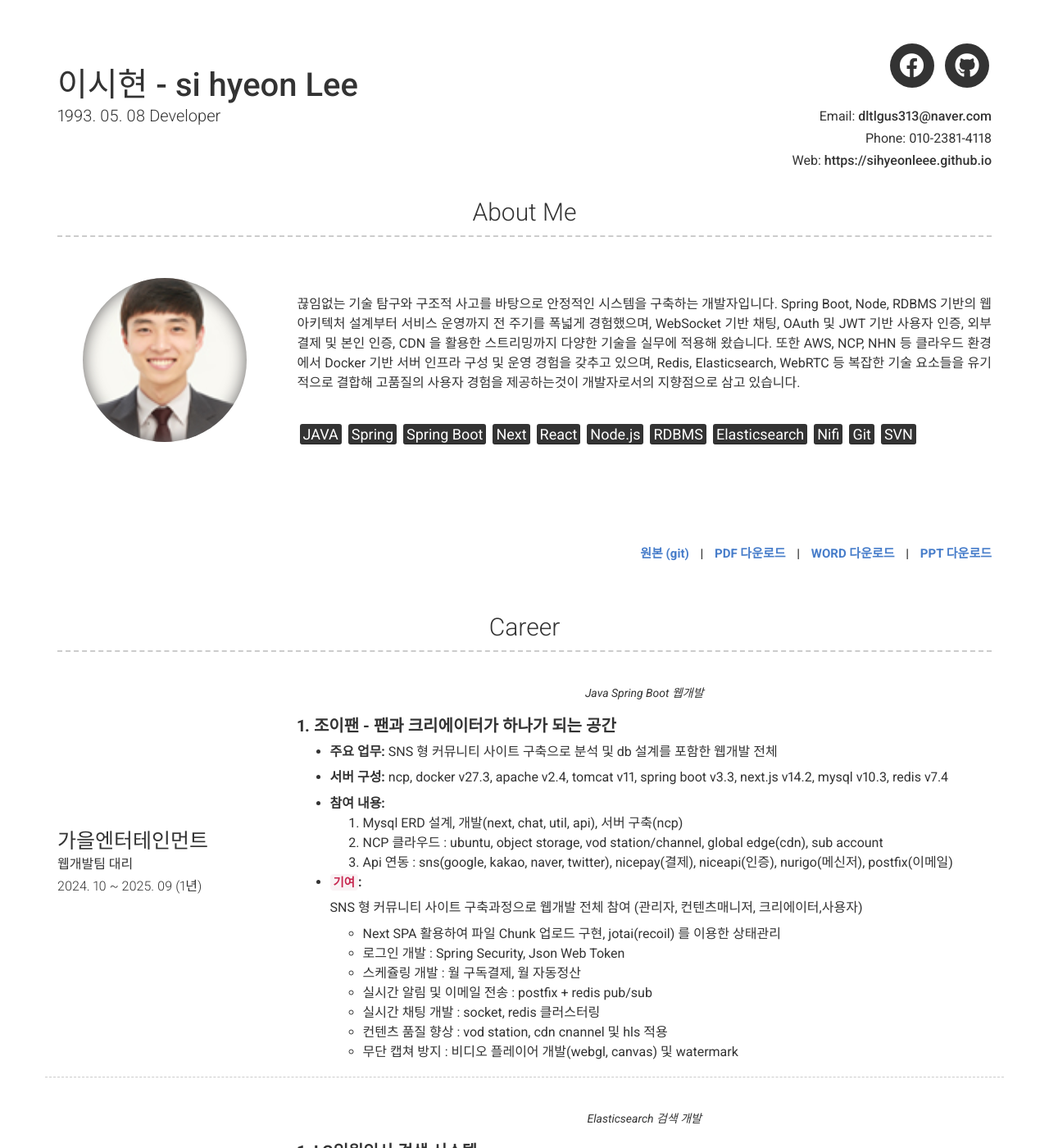
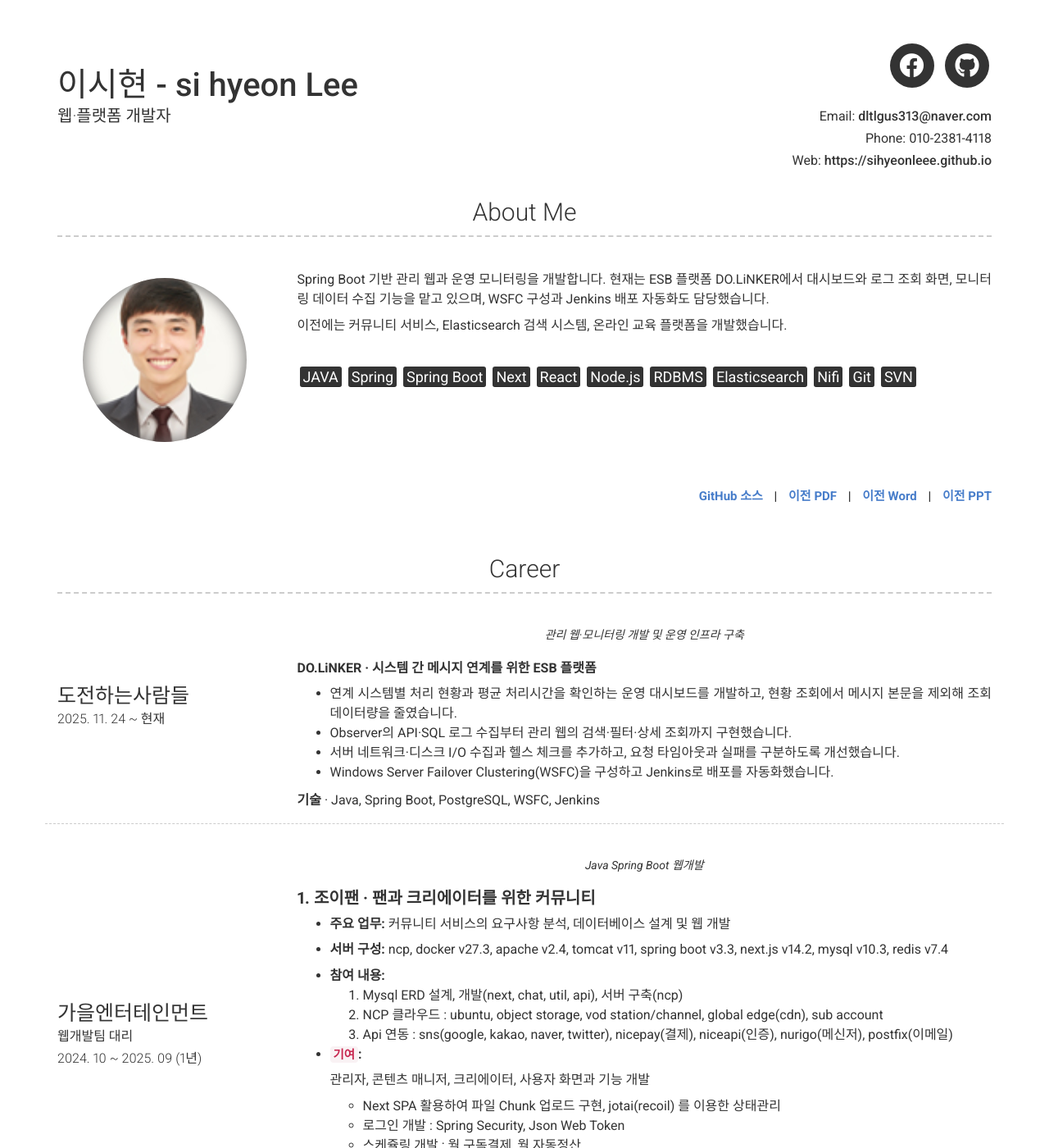
Before and after one commit to sihyeonleee/sihyeonleee.github.io, a Jekyll site: the page built from index.md, in a window 1280 px wide and 1400 px high. Shown: the whole window at 82% size. Built offline with Jekyll 4.4.1, drawn with Linux system fonts in a browser that asks for light colours; nearby versions of some CDN libraries; some of the changed text lies outside the part shown.

Commit message:
Update resume with DO.LiNKER experience

```diff
--- a/_config.yml
+++ b/_config.yml
@@ -7,7 +7,7 @@ version: 2
 
 # Personal info
 name: 이시현 - si hyeon Lee
-title: 1993. 05. 08 Developer
+title: 웹·플랫폼 개발자
 email: dltlgus313@naver.com
 # email_title: Email (Email title override)
 phone: 010-2381-4118
@@ -52,15 +52,10 @@ facebook_username: https://www.facebook.com/profile.php?id=100004964325600
 about_title: About Me
 about_profile_image: images/jobs.JPG
 about_content: | # this will include new lines to allow paragraphs
-  <div style="font-size: 1.6rem; text-align: justify; margin-top: 30px;">
-    끊임없는 기술 탐구와 구조적 사고를 바탕으로 안정적인 시스템을 구축하는 개발자입니다.
-    Spring Boot, Node, RDBMS 기반의 웹 아키텍처 설계부터 서비스 운영까지 전 주기를
-    폭넓게 경험했으며, WebSocket 기반 채팅, OAuth 및 JWT 기반 사용자 인증, 외부 결제
-    및 본인 인증, CDN 을 활용한 스트리밍까지 다양한 기술을 실무에 적용해 왔습니다.
-    또한 AWS, NCP, NHN 등 클라우드 환경에서 Docker 기반 서버 인프라 구성 및 운영
-    경험을 갖추고 있으며, Redis, Elasticsearch, WebRTC 등 복잡한 기술 요소들을
-    유기적으로 결합해 고품질의 사용자 경험을 제공하는것이 개발자로서의 지향점으로 삼고 있습니다.
-  </div>
+  Spring Boot 기반 관리 웹과 운영 모니터링을 개발합니다. 현재는 ESB 플랫폼 DO.LiNKER에서 대시보드와 로그 조회 화면, 모니터링 데이터 수집 기능을 맡고 있으며, WSFC 구성과 Jenkins 배포 자동화도 담당했습니다.
+
+  이전에는 커뮤니티 서비스, Elasticsearch 검색 시스템, 온라인 교육 플랫폼을 개발했습니다.
+
   <div style="font-size: 200%; margin-top:35px;">
     <mark style="margin-left:3px;">JAVA</mark>
     <mark style="margin-left:3px;">Spring</mark>
@@ -75,15 +70,14 @@ about_content: | # this will include new lines to allow paragraphs
     <mark style="margin-left:3px;">SVN</mark>
   </div>
 
-
   <div style="margin-top: 120px; margin-bottom: 30px; font-size: 1.5em; font-weight: 900; text-align: right;">
-    <a href="https://sihyeonleee.github.io">원본 (git)</a>
+    <a href="https://github.com/sihyeonleee/sihyeonleee.github.io">GitHub 소스</a>
     <span style="margin-left: 10px;margin-right: 10px;"> | </span>
-    <a href="images/sihyeonleee.pdf" download="sihyeonlee">PDF 다운로드</a>
+    <a href="images/sihyeonleee.pdf" download="sihyeonlee">이전 PDF</a>
     <span style="margin-left: 10px;margin-right: 10px;"> | </span>
-    <a href="images/sihyeonleee.docx" download="sihyeonlee">WORD 다운로드</a>
+    <a href="images/sihyeonleee.docx" download="sihyeonlee">이전 Word</a>
     <span style="margin-left: 10px;margin-right: 10px;"> | </span>
-    <a href="images/sihyeonleee.pptx" download="sihyeonlee">PPT 다운로드</a>
+    <a href="images/sihyeonleee.pptx" download="sihyeonlee">이전 PPT</a>
   </div>
 
 content:
@@ -92,16 +86,32 @@ content:
     content:
       - layout: left
         border: weak
+        title: 도전하는사람들
+        caption: 2025. 11. 24 ~ 현재
+        quote: >
+          관리 웹·모니터링 개발 및 운영 인프라 구축
+        description: |
+          **DO.LiNKER · 시스템 간 메시지 연계를 위한 ESB 플랫폼**
+
+          - 연계 시스템별 처리 현황과 평균 처리시간을 확인하는 운영 대시보드를 개발하고, 현황 조회에서 메시지 본문을 제외해 조회 데이터량을 줄였습니다.
+          - Observer의 API·SQL 로그 수집부터 관리 웹의 검색·필터·상세 조회까지 구현했습니다.
+          - 서버 네트워크·디스크 I/O 수집과 헬스 체크를 추가하고, 요청 타임아웃과 실패를 구분하도록 개선했습니다.
+          - Windows Server Failover Clustering(WSFC)을 구성하고 Jenkins로 배포를 자동화했습니다.
+
+          **기술** · Java, Spring Boot, PostgreSQL, WSFC, Jenkins
+
+      - layout: left
+        border: weak
         title: 가을엔터테인먼트
         sub_title: 웹개발팀 대리
         caption: 2024. 10 ~ 2025. 09 (1년)
         quote: >
           Java Spring Boot 웹개발
         description: |
-          **1. 조이팬 - 팬과 크리에이터가 하나가 되는 공간**
+          **1. 조이팬 · 팬과 크리에이터를 위한 커뮤니티**
           ---
           - **주요 업무:**
-          SNS 형 커뮤니티 사이트 구축으로 분석 및 db 설계를 포함한 웹개발 전체
+          커뮤니티 서비스의 요구사항 분석, 데이터베이스 설계 및 웹 개발
 
           - **서버 구성:**
           ncp, docker v27.3, apache v2.4, tomcat v11, spring boot v3.3, next.js v14.2, mysql v10.3, redis v7.4
@@ -113,20 +123,20 @@ content:
 
           - **`기여`:**
 
-            SNS 형 커뮤니티 사이트 구축과정으로 웹개발 전체 참여 (관리자, 컨텐츠매니저, 크리에이터,사용자)
+            관리자, 콘텐츠 매니저, 크리에이터, 사용자 화면과 기능 개발
             - Next SPA 활용하여 파일 Chunk 업로드 구현, jotai(recoil) 를 이용한 상태관리
             - 로그인 개발 : Spring Security, Json Web Token
             - 스케쥴링 개발 : 월 구독결제, 월 자동정산
             - 실시간 알림 및 이메일 전송 : postfix + redis pub/sub
             - 실시간 채팅 개발 : socket, redis 클러스터링
-            - 컨텐츠 품질 향상 : vod station, cdn cnannel 및 hls 적용
-            - 무단 캡쳐 방지 : 비디오 플레이어 개발(webgl, canvas) 및 watermark
+            - VOD Station, CDN, HLS를 적용한 영상 재생 구현
+            - WebGL·Canvas 기반 비디오 플레이어에 워터마크 적용
 
       - layout: left
         border: weak
         title: I-Bricks
         sub_title: 지능정보개발본부 대리
-        caption: 2023. 06 ~ 2024. 09 (1년 5개월)
+        caption: 2023. 06 ~ 2024. 09
         quote: >
           Elasticsearch 검색 개발
         description: |
@@ -144,9 +154,8 @@ content:
 
           - **`기여`:**
 
-            사내 권장 프로그램인 NiFi를 운영 서버 자원의 한계로 대처방안 개발 과정
-            - 전략 : NodeJS 수집기 이용 Chunk 별 Bulk size 조절 및 데이터 백업
-            - **결과 : 확보된 리소스만큼 메모리 증가와 데이터 백업에 여유분을 둘 수 있게 되었으며 고객만족 향상**
+            운영 서버 자원 제약에 맞춰 Node.js 기반 색인 수집기 개발
+            - 배치별 Bulk 요청 크기를 조절하고 데이터 백업 구성
 
           **2. 이용장벽없는 스마트전시관 챗봇 응답 시스템**
           ---
@@ -165,13 +174,12 @@ content:
 
             내부 서버와 고객사의 운영 서버간 데이터 싱크를 맞추기 위한 과정
             - 전략 : NodeJS, 쉘 스크립트를 이용한 마이그레이션
-            - **결과 : 복잡한 인프라 구성에 따른 데이터 동기화 요청에 빠른 대응**
 
       - layout: left
         border: weak
         title: PCN
         sub_title: dv실 대리
-        caption: 2022. 10 ~ 2023. 05 (7개월)
+        caption: 2022. 10 ~ 2023. 05
         quote: >
           Java Spring 웹개발
         description: |
@@ -192,7 +200,6 @@ content:
 
             배포 시 프로젝트 빌드후 배포하여 긴급 수정시 반영 속도를 개선하는 과정
             - 전략 : 수정 혹은 추가된 파일 대상으로 구조에 맞게 경로복사하여 덮어쓰기
-            - **결과 : 수정된 파일대상으로 target 복사하여 배포 시간이 단축 및 실수 줄임**
 
           **2. 3D 상상포털 사이트내 공통게시판 구축**
           ---
@@ -231,7 +238,7 @@ content:
 
             WebRTC 통신을 위해 사설네트워크(VPN), 방화벽이 구성된 환경에 대한 대응
             - 전략 : STUN/TURN 서버 구성 및 시그널 서버 구축
-            - **결과 : 보안에 예민한 학교 및 기관에서도 화상강의를 진행 가능**
+            - 방화벽이 있는 학교·기관 환경에서도 화상 강의 연결을 지원
 
           **2. EBS SW온라인 클래스 - COVID19 대응 TF**
           ---
@@ -250,7 +257,7 @@ content:
 
             고객 요청으로 수억건에 해당하는 로그 집계를 도와주는 자동화 프로그램 개발
             - 전략 : 버튼형식으로 누구든 통계를 뽑을수 있는 프로그램 개발
-            - **결과 : 통계 업무처리가 개발자의 영역을 벗어나게 되어 업무 집중 향상**
+            - 운영 담당자가 직접 로그 통계를 집계할 수 있도록 자동화
 
           **3. 거점국립대학 학점 교류 시스템(KERIS)**
           ---
@@ -281,7 +288,6 @@ content:
 
             multitenant 도입으로 효율적인 커넥션 관리를 위한 과정
             - 전략 : knex, cls, cache 를 이용하여 커넥션 타임을 설정하여 캐싱 관리.
-            - **결과 : kubernetes 의 수평적 확장성에 따른 리소스 절약 가능**
   - title: Portfolio
     layout: list
     content:
@@ -296,8 +302,8 @@ content:
           sLLM(llama) 모델을 이용한 대화형 모델 구현
 
           **상세 설명 :**
-          Window11 의 가상화 wsl 환경에서 llama + 언어모델을 이용한 대화형 모델 구현.
-          속도 개선을 위해 GPU 사용 하였으며 가벼운 테스트를 위해 mistral.gguf 모델 사용.
+          Windows 11의 WSL 환경에서 llama.cpp와 Mistral GGUF 모델을 이용해 대화형 애플리케이션을 구현했습니다.
+          GPU를 사용해 모델 추론을 실행했습니다.
 
 
           **Link :**
@@ -335,7 +341,7 @@ content:
           **상세 설명 :**
           자연어 처리(NLP) 작업의 일환으로, Word2Vec 모델을 사용하여 단어 임베딩을 생성, Skip-gram과
           CBOW(Continuous Bag of Words) 알고리즘을 구현하여 대규모 텍스트 데이터로부터 단어 벡터를 학습하고
-          사용자 입력에 대한 데이터와 유사한 데이터를 코사인유사도를 통해 확인 가능.
+          입력과 유사한 단어를 코사인 유사도로 검색합니다.
 
           **Link :**
           - <a href="https://canyon-nickel-820.notion.site/javascript-word2vector-skip-gram-701bd2dcaa2443f094da59d598b321e1?pvs=74">[notion] skip-gram</a>
@@ -392,7 +398,7 @@ content:
           프로젝트마다 복잡한 디렉터리 구조를 파악하기 곤란한 상황에 태그, 날짜, 체크리스트
           검색으로 파일이나 폴더에 보다 빨리 접근 하기위해 만들어진 프로젝트로 개인 업무향상
           을 위해 만든 프로그램이다.
-          파일및 폴더를 lnk 복사 하여 원본파일의 위치, 파일명, 내용 변경에 영향을 받지 않는다.
+          Windows 바로가기(.lnk)로 원본 파일과 폴더에 접근합니다.
 
           **Link :**
           <a href="https://www.notion.so/8788e6ad16ce4a6c88971c906840c254?showMoveTo=true&saveParent=true">[notion] file manager</a>
@@ -420,36 +426,7 @@ content:
         description: | # this will include new lines to allow paragraphs
           **영진전문대학교 - 컴퓨터 정보계열**
           ---
-          <table>
-            <tr>
-              <th>년도</th> <th>학년</th> <th>학기</th> <th>신청학점</th> <th>취득학점</th> <th>교필</th> <th>교선</th>
-              <th>전필</th> <th>전선</th>	<th>교직</th> <th>인접</th> <th>평점계</th> <th>평균평점</th> <th>점수계</th> <th>점수평균</th>
-            </tr>
-            <tr>
-              <td>2016</td> <td>1</td> <td>1</td> <td>20</td> <td>20</td> <td>0</td> <td>3</td> <td>0</td> <td>17</td> <td>0</td> <td>0</td> <td>76.00</td> <td>4.00</td> <td>1,762</td> <td>92.74</td>
-            </tr>
-            <tr>
-              <td>2016</td> <td>1</td> <td>2</td> <td>23</td> <td>23</td> <td>0</td> <td>3</td> <td>0</td> <td>20</td> <td>0</td> <td>0</td> <td>96.00</td> <td>4.36</td> <td>2,111</td> <td>95.95</td>
-            </tr>
-            <tr>
-              <td>2017</td> <td>2</td> <td>1</td> <td>24</td> <td>24</td> <td>1</td> <td>2</td> <td>0</td> <td>21</td> <td>0</td> <td>0</td> <td>91.50</td> <td>3.98</td> <td>2,096</td> <td>91.13</td>
-            </tr>
-            <tr>
-              <td>2017</td> <td>2</td> <td>2</td> <td>24</td> <td>24</td> <td>0</td> <td>2</td> <td>0</td> <td>22</td> <td>0</td> <td>0</td> <td>84.00</td> <td>3.50</td> <td>2,065</td> <td>86.04</td>
-            </tr>
-            <tr>
-              <td>2018</td> <td>3</td> <td>1</td> <td>20</td> <td>20</td> <td>0</td> <td>2</td> <td>3</td> <td>15</td> <td>0</td> <td>0</td> <td>55.50</td> <td>2.92</td> <td>1,524</td> <td>80.21</td>
-            </tr>
-            <tr>
-              <td>2018</td> <td>3</td> <td>2</td> <td>9 </td> <td>9	</td> <td>0</td> <td>0</td> <td>3</td> <td>6 </td> <td>0</td> <td>0</td> <td>33.00</td> <td>4.13</td> <td>739	 </td> <td>92.38</td>
-            </tr>
-            <tr>
-              <td>2018</td> <td>3</td> <td>3</td> <td>3 </td> <td>3	</td> <td>0</td> <td>0</td> <td>3</td> <td>0 </td> <td>0</td> <td>0</td> <td>0.00 </td> <td>0.00</td> <td>0	   </td> <td>0.00 </td>
-            </tr>
-            <tr>
-              <td>계</td> <td></td> <td></td> <td>123</td> <td>123</td> <td>1</td>	<td>12</td> <td>9</td> <td>101</td> <td>0</td> <td>0</td> <td>436</td> <td>3.79</td> <td>10,297</td> <td>89.54</td>
-            </tr>
-          </table>
+          총 취득 학점 123학점
 
       - layout: left
         title: 동아리
@@ -512,29 +489,7 @@ content:
           <h1>리눅스마스터 2급</h1>
           ---
           <img width="150px" height="220px" src="images/cert_linux_master.png">
-  - title: A Little More About Me
-    layout: text
-    content: | # this will include new lines to allow paragraphs
-      저의 IT 커리어는 많은 고민 끝에 시작되었습니다. 처음에는 독학으로 프로그래밍을 배우기 시작했지만,
-      생각처럼 결과물을 만들기 어려워 대학에 진학하게 되었습니다. 대학에서 첫 홈페이지를 만들면서,
-      시간가는 줄 모르고 작업에 몰두하는 저 자신을 보며 이 길이 제 길이라는 확신을 가지게 되었습니다.
-      그 이후로, **"개발은 0에서 시작하여 무엇이든 창조할 수 있다"**는 신념 아래 게임, 홈페이지, IoT
-      등 다양한 프로젝트를 진행하며 개발자의 길을 걸어왔습니다.
 
-      첫 회사에서는 COVID-19에 대응하여 초중고 교육을 위한 "온라인 클래스" 프로젝트에 참여했습니다.
-      이 프로젝트는 일 접속량이 100만이 넘는 대규모 프로젝트였고 이를 통해 설계, 구성, 트래픽관리,
-      쿼리 최적화 등 다양한 각도에서 개발을 경험했습니다. 이 경험을 바탕으로 **MSA, Multitenant,
-      master-slave** 구조 등을 공부하고, 이를 새로운 프로젝트에 적용해보는 기회를 얻었습니다.
-
-      개발 과정에서 더 나은 방법을 찾고자 항상 노력하고 코드 리팩토링에 대해 자주 고민합니다.
-      모르는 용어나 신기술에 민감하고 기존 프로젝트와 비교하는 습관이 있습니다. 시스템 구성도와
-      프로젝트 설계에도 관심이 있으며 단축키, 유틸리티, 플러그인 등 주변 도구를 활용하여 업무의
-      능률을 높이는 것을 좋아합니다. 필요에 따라 직접 애플리케이션을 개발하여 업무 처리속도를
-      향상시키고, 이러한 마인드 덕분에 손이 빠르다는 평가를 자주 받습니다.
-
-      업무상 긍정적인 성격과 웃는 얼굴로 동료간 의견 수립에 거부감이 없고 가능/불가능에 연연하지
-      않아 능력 범위 내에서 최선을 다합니다. 또한 책임감을 가지고 프로젝트에 대해 자주 고민하며
-      이를 통해 인정받는 것을 좋아합니다.
 
 # Footer
 footer_show_references: true
```
